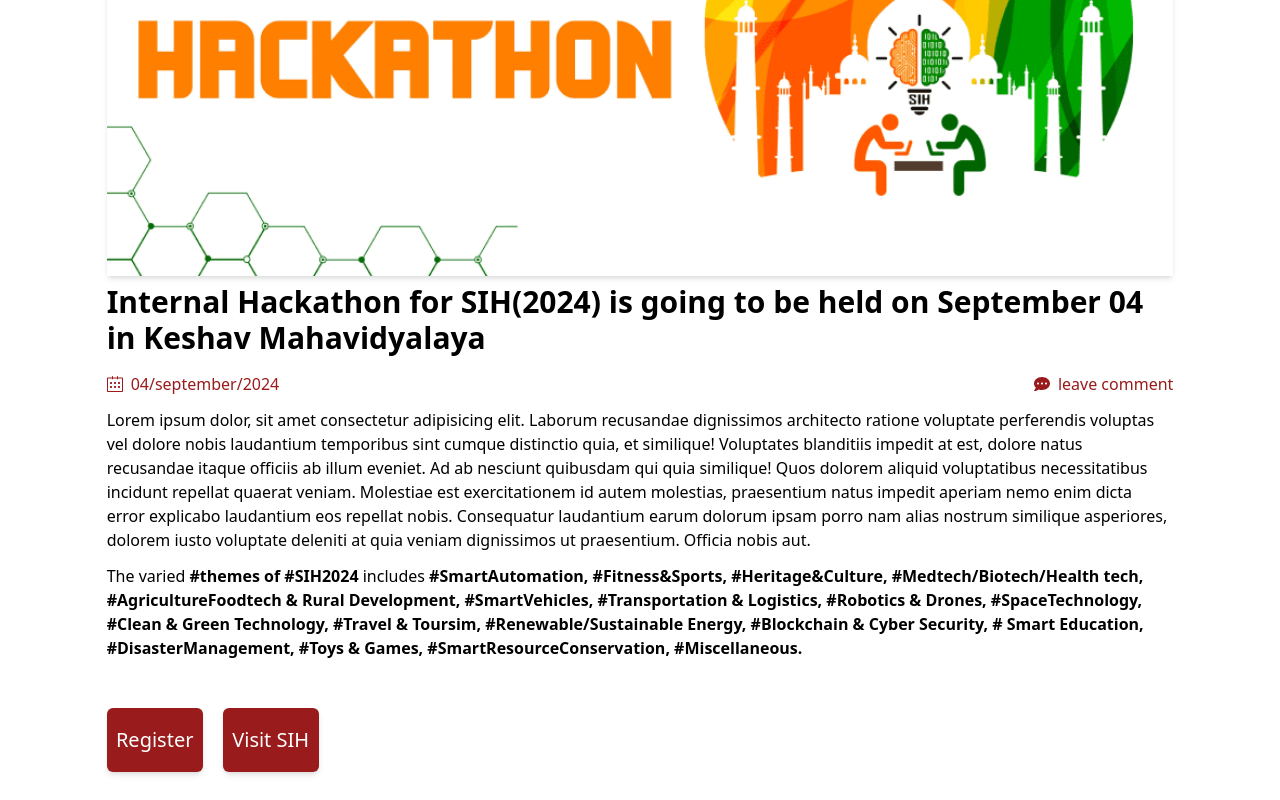
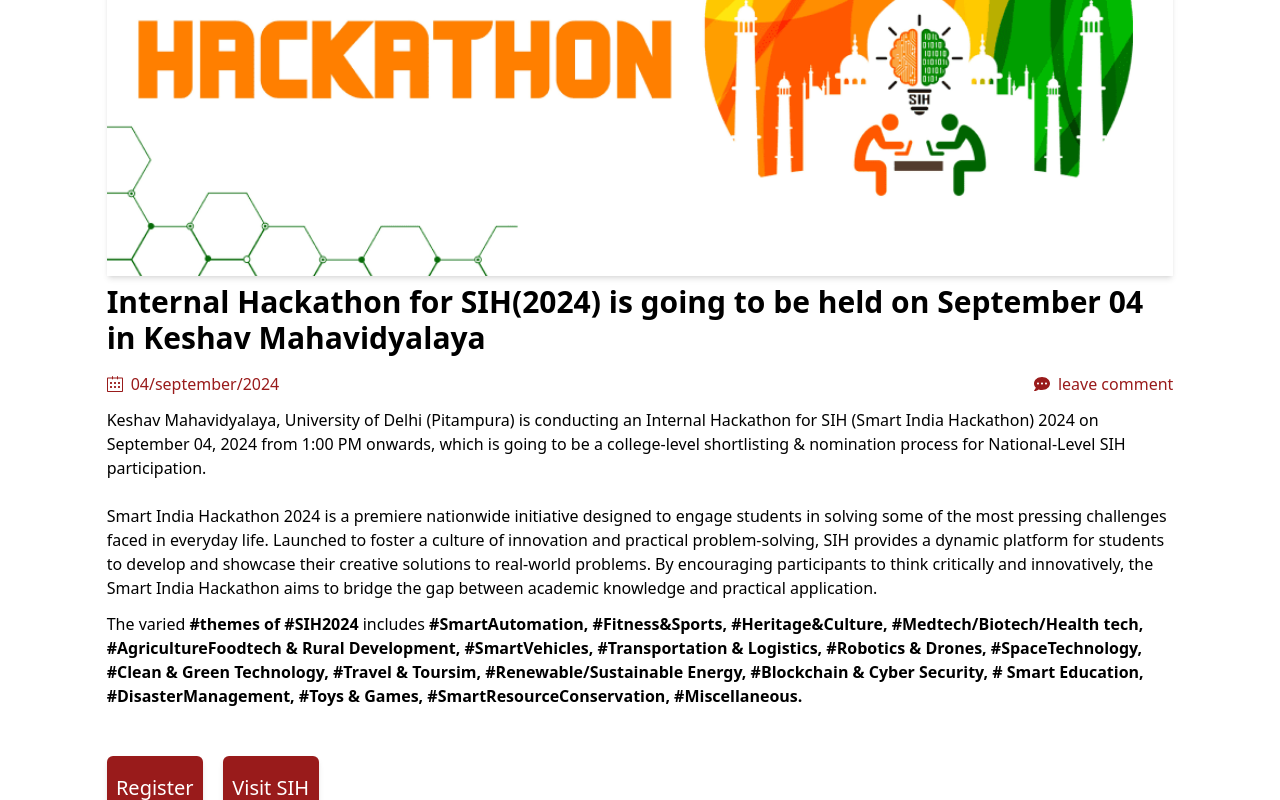
Before and after one commit to MrQuantum2022/todondefined, a React (Vite) app: page / in a window 1280 px wide. Shown: the part 425-1225 px from the top of the page. Built offline with nearby package versions, Linux system fonts and the light colour scheme.

Commit message:
content uploaded

```diff
--- a/src/components/Card.jsx
+++ b/src/components/Card.jsx
@@ -15,8 +15,12 @@
                   <div className='flex justify-center items-center gap-2 text-red-800'> <SlCalender />04/september/2024</div>
                   <div className='flex justify-center items-center gap-2  text-red-800' ><FaCommentDots/> leave comment </div>
                 </div>
+                <div>
+                Keshav Mahavidyalaya, University of Delhi (Pitampura) is conducting an Internal Hackathon for SIH (Smart India Hackathon) 2024 on September 04, 2024 from 1:00 PM onwards, which is going to be a college-level shortlisting & nomination process for National-Level SIH participation.
+                </div>
+                <br />
                 <div >
-                  Lorem ipsum dolor, sit amet consectetur adipisicing elit. Laborum recusandae dignissimos architecto ratione voluptate perferendis voluptas vel dolore nobis laudantium temporibus sint cumque distinctio quia, et similique! Voluptates blanditiis impedit at est, dolore natus recusandae itaque officiis ab illum eveniet. Ad ab nesciunt quibusdam qui quia similique! Quos dolorem aliquid voluptatibus necessitatibus incidunt repellat quaerat veniam. Molestiae est exercitationem id autem molestias, praesentium natus impedit aperiam nemo enim dicta error explicabo laudantium eos repellat nobis. Consequatur laudantium earum dolorum ipsam porro nam alias nostrum similique asperiores, dolorem iusto voluptate deleniti at quia veniam dignissimos ut praesentium. Officia nobis aut.
+                Smart India Hackathon 2024 is a premiere nationwide initiative designed to engage students in solving some of the most pressing challenges faced in everyday life. Launched to foster a culture of innovation and practical problem-solving, SIH provides a dynamic platform for students to develop and showcase their creative solutions to real-world problems. By encouraging participants to think critically and innovatively, the Smart India Hackathon aims to bridge the gap between academic knowledge and practical application.
                 </div>
                 <div className='font-semibold my-3'><a href="https://sih.gov.in/sih2024PS">
                 <span className='font-normal'>The varied</span> #themes of #SIH2024 <span className='font-normal'>includes </span>#SmartAutomation, #Fitness&Sports, #Heritage&Culture, #Medtech/Biotech/Health tech, #AgricultureFoodtech & Rural Development, #SmartVehicles, #Transportation & Logistics, #Robotics & Drones, #SpaceTechnology, #Clean & Green Technology, #Travel & Toursim, #Renewable/Sustainable Energy, #Blockchain & Cyber Security, # Smart Education, #DisasterManagement, #Toys & Games, #SmartResourceConservation, #Miscellaneous.
```
